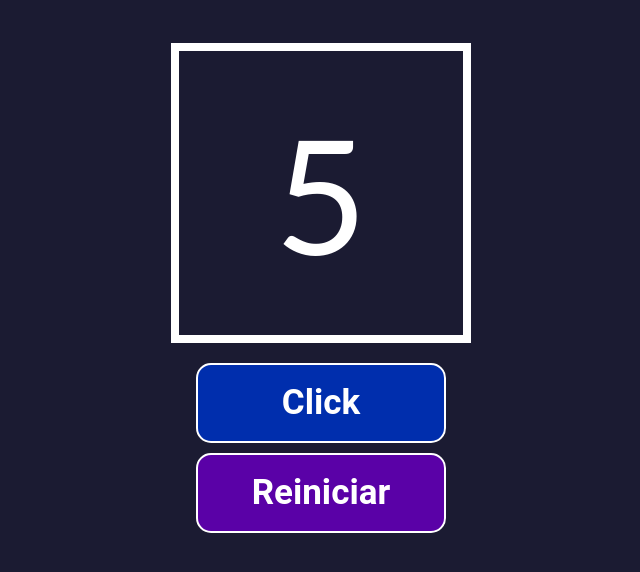
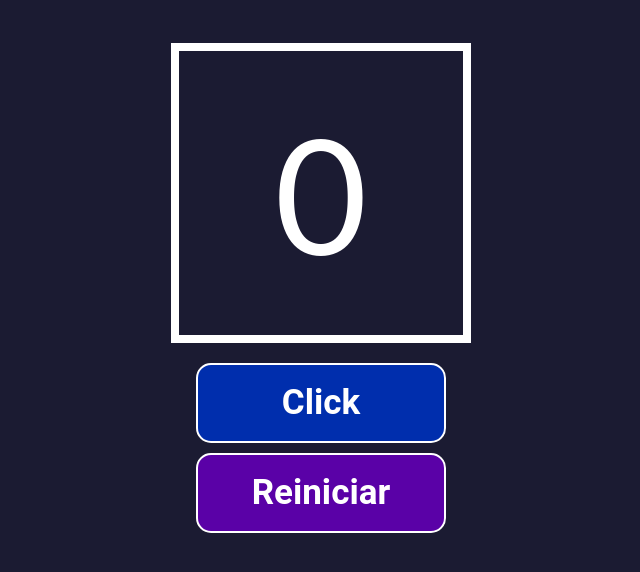
Before and after one commit to estebanpisani/contadordeClicks-freeCodeCamp, a React (Create React App) app: page / in a window 1280 px wide. Shown: the top 572 px of the page, without its empty margins (319-959 px from the left). Built offline with nearby package versions, Linux system fonts and the light colour scheme.

Commit message:
Se añadió hook useState para manejar evento de clicks (sumar clicks y reiniciar). Fin del proyecto.

```diff
--- a/src/App.js
+++ b/src/App.js
@@ -1,23 +1,26 @@
 import './App.css';
 import Boton from './components/Boton';
 import Contador from './components/Contador';
+import { useState } from 'react';
 
 function App() {
 
-  const manejarClick = () =>{
-    console.log("Click");
+  const [numClicks, setNumClicks] = useState(0);
+
+  const sumarClick = () =>{
+    setNumClicks(numClicks + 1);
   }
 
   const reiniciarContador = () =>{
-  console.log("Reiniciar");
+    setNumClicks(0);
   }
 
 
   return (
     <div className="App">
       <div className='contenedor-principal'>
-        <Contador numClicks='5' />
-        <Boton texto='Click' esBotonDeClick={true} manejarClick={manejarClick} />
+        <Contador numClicks={numClicks} />
+        <Boton texto='Click' esBotonDeClick={true} manejarClick={sumarClick} />
         <Boton texto='Reiniciar' esBotonDeClick={false} manejarClick={reiniciarContador}/>
 
 
```
